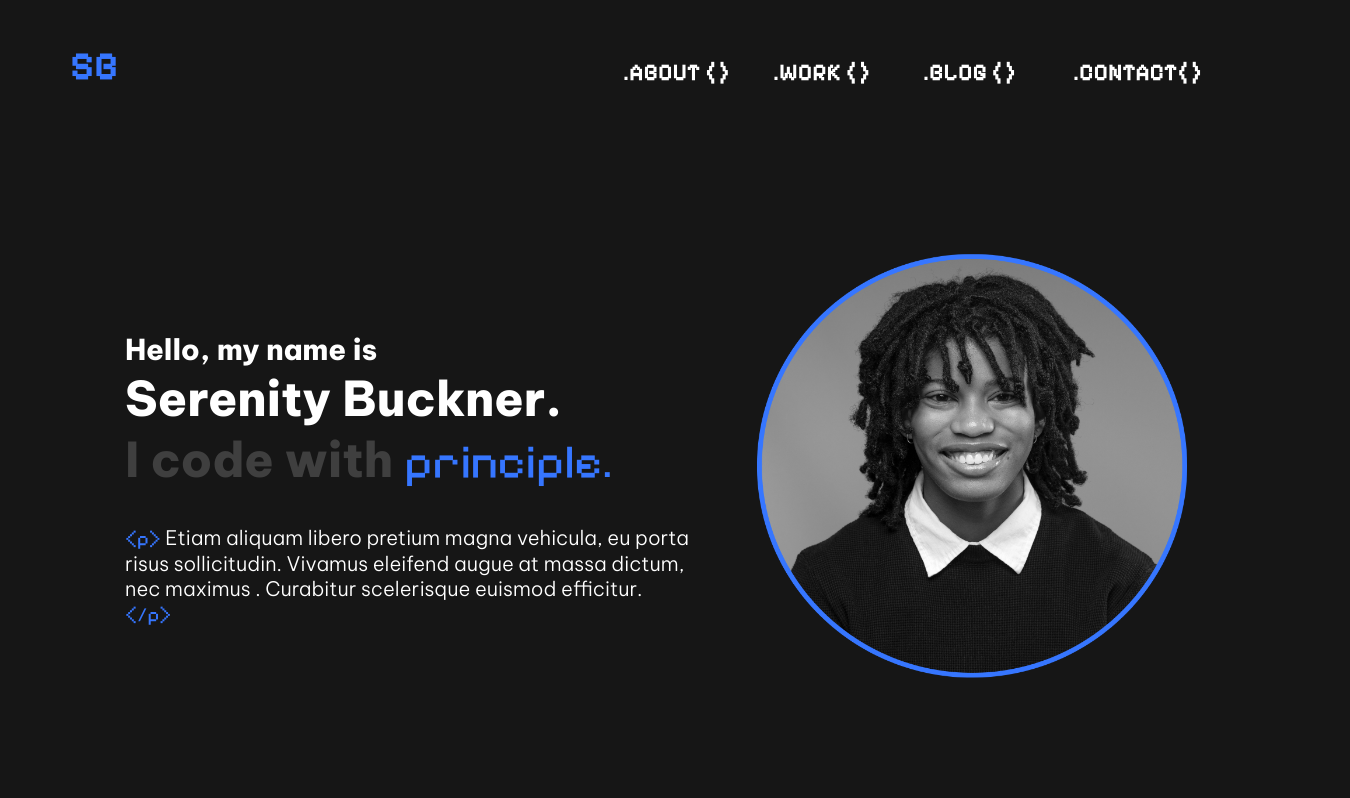
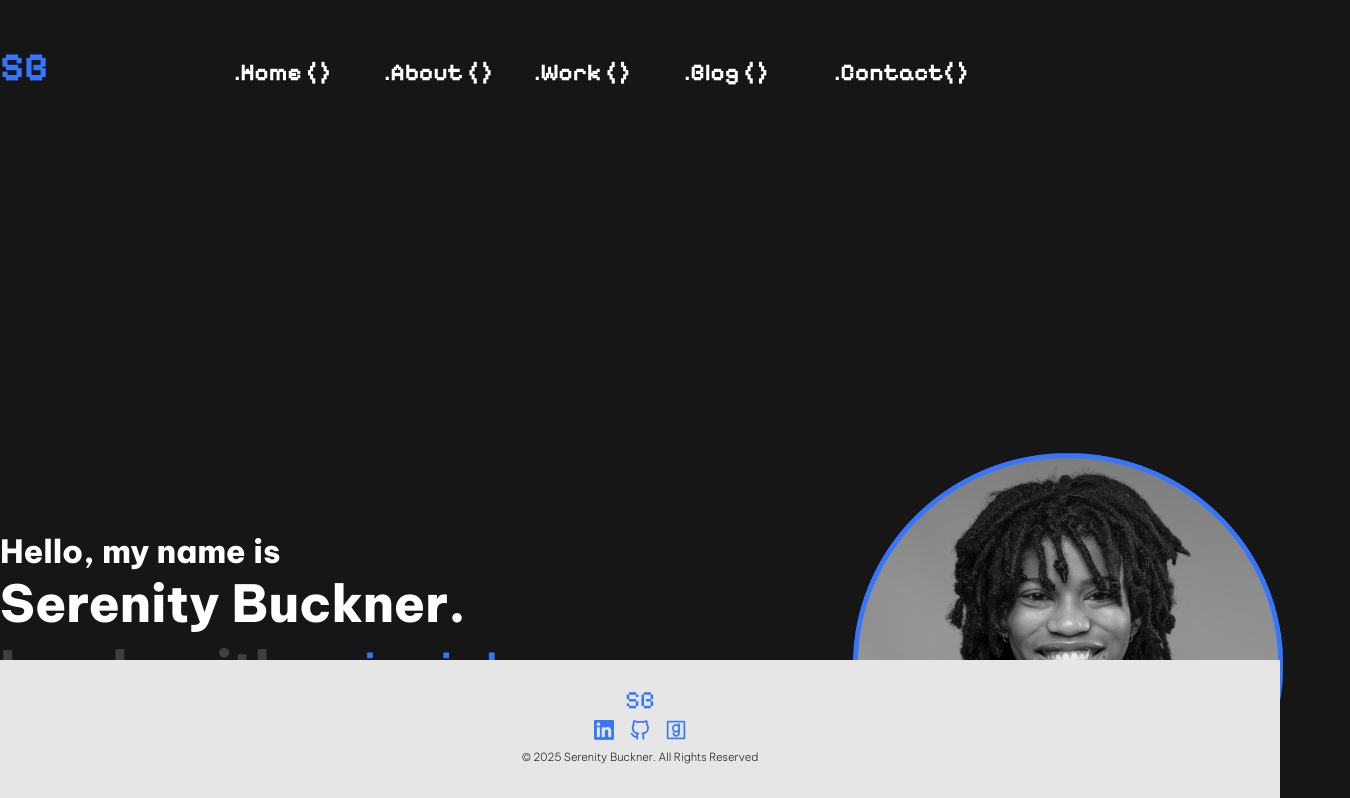
Before and after one commit to constance07/Personal-Portfolio, a Next.js app in the folder personal-portfolio/: page / in a window 1280 px wide. Shown: the top 798 px of the page, 1350 px wide, since content can reach past the window. Built offline with nearby package versions, Linux system fonts and the light colour scheme.

Commit message:
Day 7: Changing Website Responsivity

```diff
--- a/personal-portfolio/app/components/footer.tsx
+++ b/personal-portfolio/app/components/footer.tsx
@@ -1,4 +1,3 @@
-'use client'
 /*Functionality Imports */
 import {useState} from 'react';
 import Image from 'next/image';
--- a/personal-portfolio/app/components/hero.tsx
+++ b/personal-portfolio/app/components/hero.tsx
@@ -1,4 +1,3 @@
-'use client'
 /*Functionality Imports */
 import Image from 'next/image';
 import straightHeadshot from '@/app/images/straightHeadshot.jpg'
@@ -21,8 +20,8 @@ export default function Hero(){
             <div className='headshotContainer'>
                 <Image
                     src = {straightHeadshot}
-                    width={250}
-                    height={250}
+                    width={350}
+                    height={350}
                     alt = 'Headshot of Serenity'
                     quality = {100}
                     className='straightHeadshot'>
--- a/personal-portfolio/app/components/navigation.js
+++ b/personal-portfolio/app/components/navigation.js
@@ -85,10 +85,11 @@ export default function Navigation(){
                                 }}></span>
                         </div>
                     {/*Pages*/}
-                        <a className = "active-link" href ='../about'><li>.ABOUT ( )</li></a>
-                        <a className = "active-link" href ='../work'><li>.WORK ( )</li></a>
-                        <a className = "active-link" href ="../blog/"><li>.BLOG ( )</li></a>
-                        <a className = "active-link" href ="../contact/"><li>.CONTACT( )</li></a>
+                        <a href ='../home'><li>.Home ( )</li></a>
+                        <a href ='../about'><li>.About ( )</li></a>
+                        <a href ='../work'><li>.Work ( )</li></a>
+                        <a href ="../blog/"><li>.Blog ( )</li></a>
+                        <a href ="../contact/"><li>.Contact( )</li></a>
                     </ul>
             </nav>
 
@@ -99,10 +100,11 @@ export default function Navigation(){
             <a href ='/'><span id = "devLogo" className={pixelify_SansBold.className}>SB</span></a>
             <ul>
                 {/*Pages*/}
-                    <a href ='../about'><li className = "activeAbout" >.ABOUT ( )</li></a>
-                    <a href ='../work'><li id = "activeWork">.WORK ( )</li></a>
-                    <a href ="../blog"><li id = "activeWork">.BLOG ( )</li></a>
-                    <a href ="../contact"><li id = "activeContact">.CONTACT( )</li></a>
+                        <a className = "active-link" href ='../home'><li>.Home ( )</li></a>
+                        <a className = "active-link" href ='../about'><li>.About ( )</li></a>
+                        <a className = "active-link" href ='../work'><li>.Work ( )</li></a>
+                        <a className = "active-link" href ="../blog/"><li>.Blog ( )</li></a>
+                        <a className = "active-link" href ="../contact/"><li>.Contact( )</li></a>
             </ul>
         </nav>
         </div>
--- a/personal-portfolio/app/components/preloader/preloader.css
+++ b/personal-portfolio/app/components/preloader/preloader.css
@@ -1,7 +1,10 @@
+@media(min-width:1024px){
+
+}
 .preLoader{
     height: 100vh;
     width: 100vw;
-    position: fixed;
+    position: absolute;
     background-color: #161616;
     color: #3676FF;
     display: flex;
--- a/personal-portfolio/app/components/preloader/preloader.js
+++ b/personal-portfolio/app/components/preloader/preloader.js
@@ -14,14 +14,16 @@ export default function PreLoader(){
         useEffect(() => {
             const logoContainer= document.querySelector(".preLoader")
             const logoText = document.querySelector(".texts-container")
+            const body =document.body;
             setTimeout(() => {
                 /* Fade Out */
                 logoContainer.classList.add("fadeOut")
                 logoText.classList.add("fadeOut")
+
                     /* Delete Element */
                     setTimeout(() => {
                         logoContainer.remove();
-                        logoText.remove();
+                        logoText.remove();;
                         document.body.classList.add("overflowShow")
                     }, 800)
             }, 2500)
--- a/personal-portfolio/app/globals.css
+++ b/personal-portfolio/app/globals.css
@@ -136,7 +136,7 @@ body{
           z-index: 5;
            transition: 0.5s ease-out;
      }.hamburgerIcon span {
-          height: 3.50px;
+          height: 3.3px;
           width: 40px;
           background-color: #3676FF;
       }.hamburgerIcon:hover{
@@ -167,7 +167,7 @@ body{
       justify-content: center;
     }
     .straightHeadshot{
-      width: 250px;
+      width: 350px;
       transition: 0.5s ease-in;
     }.headshotContainer{
       width: 100%;
@@ -272,7 +272,7 @@ body{
           width: 48px;
           transition: 0.5s ease-in;
       }.hamburgerIcon{
-top: 68px;
+        top: 68px;
           height: 34px;
           margin-right: 75px;
           transition: 0.5s ease-in;
@@ -280,6 +280,7 @@ top: 68px;
       }.hamburgerIcon span{
         margin-top: 0px;
       width: 45px;
+      height: 3.6;
       }#devLogoMobile{
         font-size: 48px;
         margin-left: 25px;
@@ -349,14 +350,18 @@ top: 68px;
   .heroContainer{
     margin-top: 10%;
     margin-bottom: 10%;
+    margin-right: 0px;
   }.straightHeadshot{
       width: 400px;
+      margin-right: 0px;
+      margin-left: 0px;
       height: 400px;
       margin-bottom: 50px;
     }.title{
       font-size: 2.0em;
       margin-top: 5%;
        transition: 0.5s ease-in;
+       margin-right: 0px;
     }#firstPartTitle{
       font-size: 1.1em;
     }#secondPartTitle{
@@ -366,7 +371,7 @@ top: 68px;
     }#personalDisc{
       font-size: 1.5em;
       margin-left: 50px;
-      margin-right: 50px;
+      margin-right: 0px;
     }/* FOOTER */
   .footerContainer{
       top: 150px;
@@ -388,6 +393,14 @@ top: 68px;
 /*large(to inginity, and beyoooooooond)*/
 @media(min-width: 1024px){
 /*NAVIGATION BAR*/
+/* body{
+  width: 100vw;
+  height: 100vh;
+  display: flex;
+  flex-direction: column;
+  justify-content: center;
+  align-items: center;
+} */
     .hamburgerContainer{
       display: none;
     }
@@ -395,32 +408,33 @@ top: 68px;
     #devLogo{
         display: inline-block;
         left: 0;
-        justify-content: flex-end;
+        justify-content: flex-start;
         width: 50px;
         height: 10px;
         z-index: 5;
         color: #3676FF;
-        padding-left: 70px;
+        display: none;
         font-size: 35px;
         align-items: center;
         transition: 0.5s ease-out;
     }.navContainer{
         display: flex;
-        top: 42px;
-        width: 100%;
+        top: 52px;
+        width: 800px;
+        justify-content: center;
         color: #FBEED7;
-        position: relative;
+        padding-bottom: 200px;
+       position: relative;
         flex-direction: row;
-        margin-top: 0px;
+        margin-top: 50px;
+        margin: auto;
         align-items: flex-start;
     }.navContainer ul{
         align-items: flex-end;
         color: #FBEED7;
         display: flex;
-        width: 95vw;
         right: 0px;
         justify-content: flex-end;
-        margin-right: 65px;
     }.navContainer li{
         list-style: none;
         display: flex;
@@ -454,22 +468,23 @@ top: 68px;
       }
     /* HERO SECTION */
     .heroContainer{
-      width: 100vw;
-      margin-top: 15%;
+      width: 900px;
+      margin-top: 50px;
+      position: absolute;
       margin-bottom: 0%;
       display: flex;
       flex-direction: row-reverse;
       justify-content: center;
-
+      position: relative;
+      margin: auto;
     }
     .straightHeadshot{
-      width: 400px;
-      height: 400px;
+      width: 375px;
+      height: 375px;
       transition: 0.5s ease-out;
     }.headshotContainer{
       width: 100%;
       display: flex;
-      margin-right: 70px;
       justify-content: center;
       align-items: center;
       margin-top: 0px;
@@ -486,28 +501,27 @@ top: 68px;
       margin-top: 40px;
       transition: 0.5s ease-out;
     }.titleContainer{
-      margin-left: 125px;
-      margin-right: 50px;
+
       margin-bottom: 125px;
 
     }
     #firstPartTitle{
-      font-size: 0.8em;
+      font-size: 0.7em;
       margin-bottom: 0px;
       margin-top: 40px;
     }#secondPartTitle{
-      font-size: 1.3em;
+      font-size: 1.2em;
       margin-top: 0px;
       margin-bottom: 0px;
     }#thirdPartTitleA{
-      font-size: 1.3em;
+      font-size: 1.2em;
       margin-top: 0px;
       color: #3F3F3F;
       margin-bottom: 0px;
     }#thirdPartTitleB{
       display: inline;
       margin-top: 0px;
-      font-size: 1.1em;
+      font-size: 1.0em;
       color: #3676FF;
     }#personalDisc{
       color: #FFFFFF;
@@ -566,40 +580,43 @@ top: 68px;
     }
 
 }
+/* 1350*/
 @media(min-width: 1280px){
+
   .hamburgerContainer{
       display: none;
     }
     #devLogoMobile{display: none}
     #devLogo{
-        display: inline-block;
-        left: 0;
-        justify-content: flex-end;
-        width: 50px;
-        height: 10px;
+        display: flex;
+        left: 0px;
+
+
+        width: 100%;
+        height: 50px;
         z-index: 5;
         color: #3676FF;
-        padding-left: 70px;
+
         font-size: 40px;
-        align-items: center;
         transition: 0.5s ease-out;
     }.navContainer{
         display: flex;
         top: 42px;
-        width: 100%;
+        width: 1350px;
+
         color: #FBEED7;
         position: relative;
         flex-direction: row;
-        margin-top: 0px;
+        justify-content: flex-start;
         align-items: flex-start;
     }.navContainer ul{
         align-items: flex-end;
         color: #FBEED7;
         display: flex;
-        width: 95vw;
+        width: 70vw;
         right: 0px;
         justify-content: flex-end;
-        margin-right: 57px;
+
     }.navContainer li{
         list-style: none;
         color: #FFFFFF;
@@ -629,7 +646,7 @@ top: 68px;
       }
     /* HERO SECTION */
     .heroContainer{
-      width: 100vw;
+      width: 1350px;
       margin-top: 100px;
       margin-bottom: 0%;
       display: flex;
@@ -644,11 +661,9 @@ top: 68px;
     }.headshotContainer{
       width: 100%;
       display: flex;
-      margin-right: 80px;
       justify-content: center;
       align-items: center;
       margin-top: 50px;
-
     }.straightHeadshot:hover{
       transform: scale(1.04);
       transition: 0.5s ease-in;
@@ -663,34 +678,32 @@ top: 68px;
       transition: 0.5s ease-out;
     }.titleContainer{
       margin-top: 50px;
-      margin-left: 125px;
-      margin-right: 60px;
       margin-bottom: 125px;
     }
     #firstPartTitle{
-      font-size: 0.9em;
+      font-size: 1.0em;
       margin-bottom: 0px;
       margin-top: 40px;
     }#secondPartTitle{
-      font-size: 1.5em;
+      font-size: 1.6em;
       margin-top: 0px;
       margin-bottom: 0px;
     }#thirdPartTitleA{
-      font-size: 1.5em;
+      font-size: 1.6em;
       margin-top: 0px;
       color: #3F3F3F;
       margin-bottom: 0px;
     }#thirdPartTitleB{
       display: inline;
       margin-top: 0px;
-      font-size: 1.0em;
+      font-size: 1.1em;
       color: #3676FF;
     }#personalDisc{
       color: #FFFFFF;
       text-align: start;
       padding-left: 0px;
       margin: 0px;
-      font-size: 20px;
+      font-size: 22.5px;
       padding-right: 0px;
 
       margin-bottom: 0px;
@@ -703,14 +716,12 @@ top: 68px;
     .footerContainer{
       width: 100%;
       height: 140px;
-      background-color: #E6E6E6;
-      position: relative;
-      top: 200px;
-      left: 0;
-      bottom: 0;
-      right: 0;
-      left: 0;
-      width: 100%;
+
+      position: fixed;
+top: unset;
+      bottom: 0px;
+
+
       text-align: center;
       display: flex;
       flex-direction: column;
```
